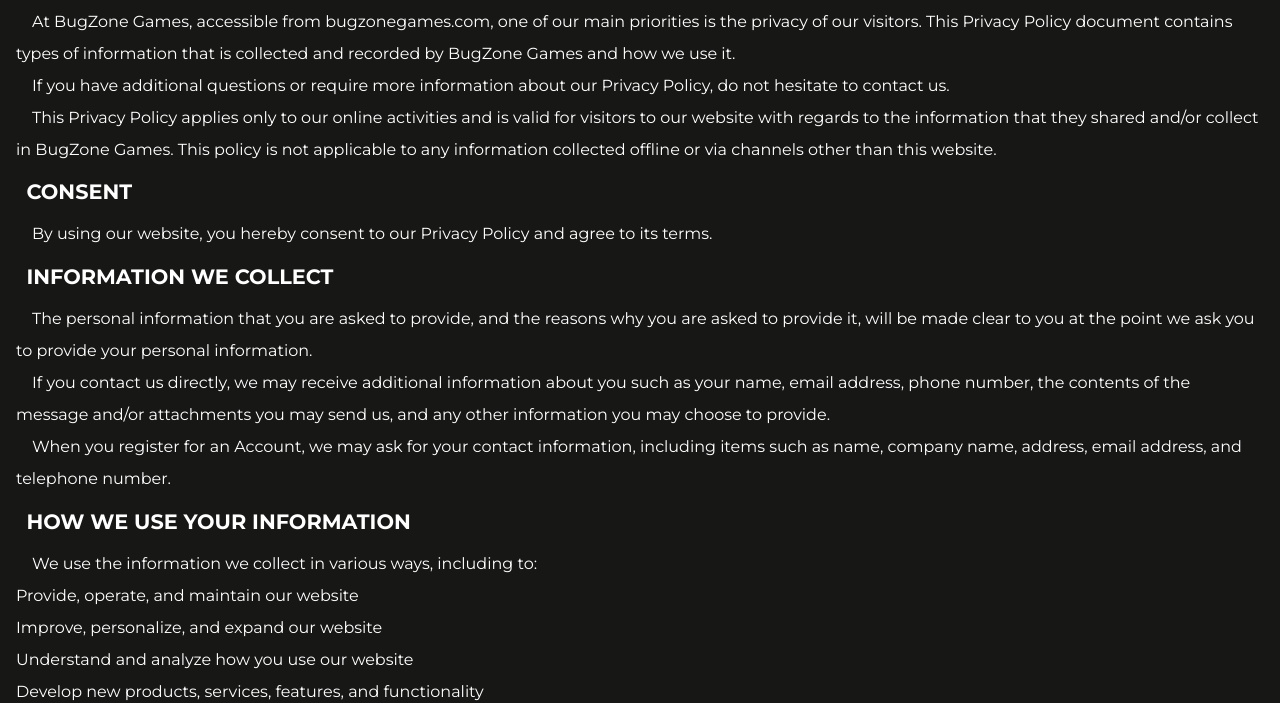
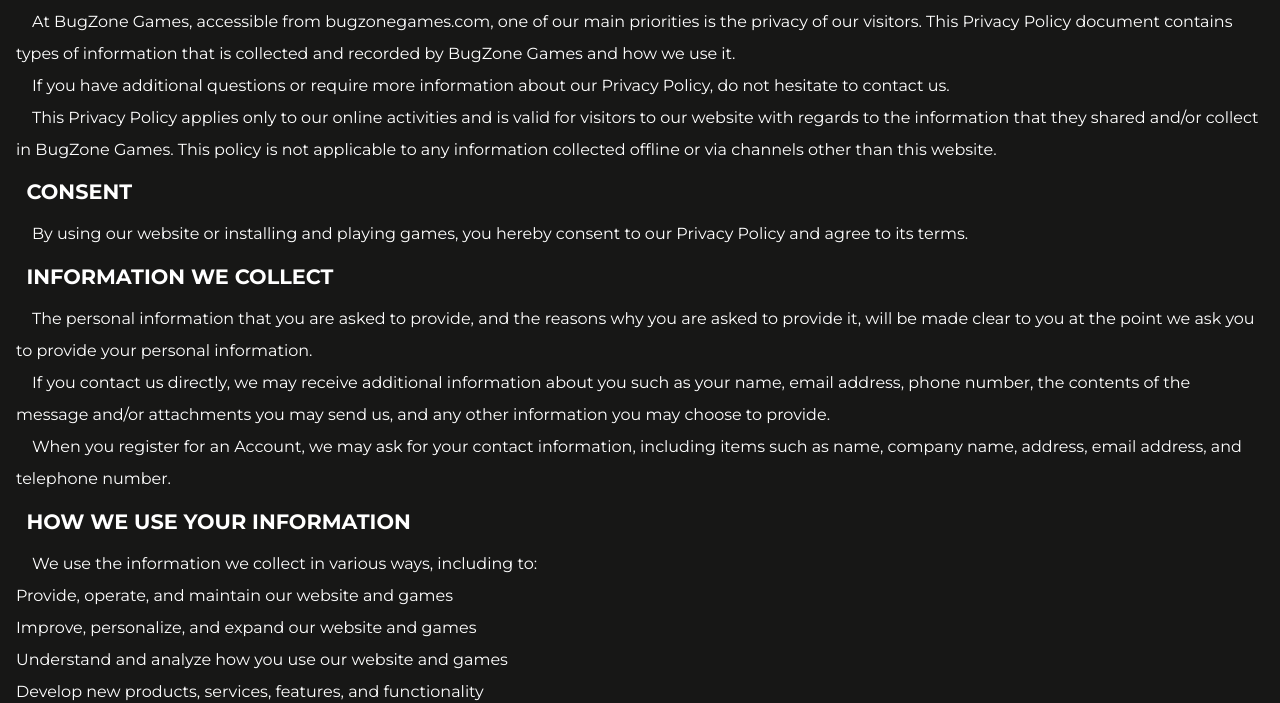
Before and after one commit to hamzaadalmis/bugzonegames.com, a website: page privacy-policy.html in a window 1280 px wide. Shown: the part 100-803 px from the top of the page. Drawn offline with Linux system fonts and the light colour scheme.

Commit message:
privacy policy updated

```diff
--- a/privacy-policy.html
+++ b/privacy-policy.html
@@ -44,7 +44,7 @@
             regards to the information that they shared and/or collect in BugZone Games. This policy is not applicable
             to any information collected offline or via channels other than this website.</p>
         <h2>CONSENT</h2>
-        <p>By using our website, you hereby consent to our Privacy Policy and agree to its terms.</p>
+        <p>By using our website or installing and playing games, you hereby consent to our Privacy Policy and agree to its terms.</p>
         <h2>INFORMATION WE COLLECT</h2>
         <p>The personal information that you are asked to provide, and the reasons why you are asked to provide it, will
             be made clear to you at the point we ask you to provide your personal information.</p>
@@ -56,9 +56,9 @@
         <h2>HOW WE USE YOUR INFORMATION</h2>
         <p>We use the information we collect in various ways, including to:</p>
         <ul>
-            <li>Provide, operate, and maintain our website</li>
-            <li>Improve, personalize, and expand our website</li>
-            <li>Understand and analyze how you use our website</li>
+            <li>Provide, operate, and maintain our website and games</li>
+            <li>Improve, personalize, and expand our website  and games</li>
+            <li>Understand and analyze how you use our website  and games</li>
             <li>Develop new products, services, features, and functionality</li>
             <li>Communicate with you, either directly or through one of our partners, including for customer service, to
                 provide you with updates and other information relating to the webste, and for marketing and promotional
@@ -115,7 +115,7 @@
         <p>The right to data portability – You have the right to request that we transfer the data that we have
             collected to another organization, or directly to you, under certain conditions.</p>
         <p>If you make a request, we have one month to respond to you. If you would like to exercise any of these
-            rights,<a id="email-link" href="https://mailto:info@bugzonegames.com"> please contact us.</a></p>
+            rights,<a id="email-link" href="mailto:info@bugzonegames.com"> please contact us.</a></p>
     </main>
 </body>
 
```
